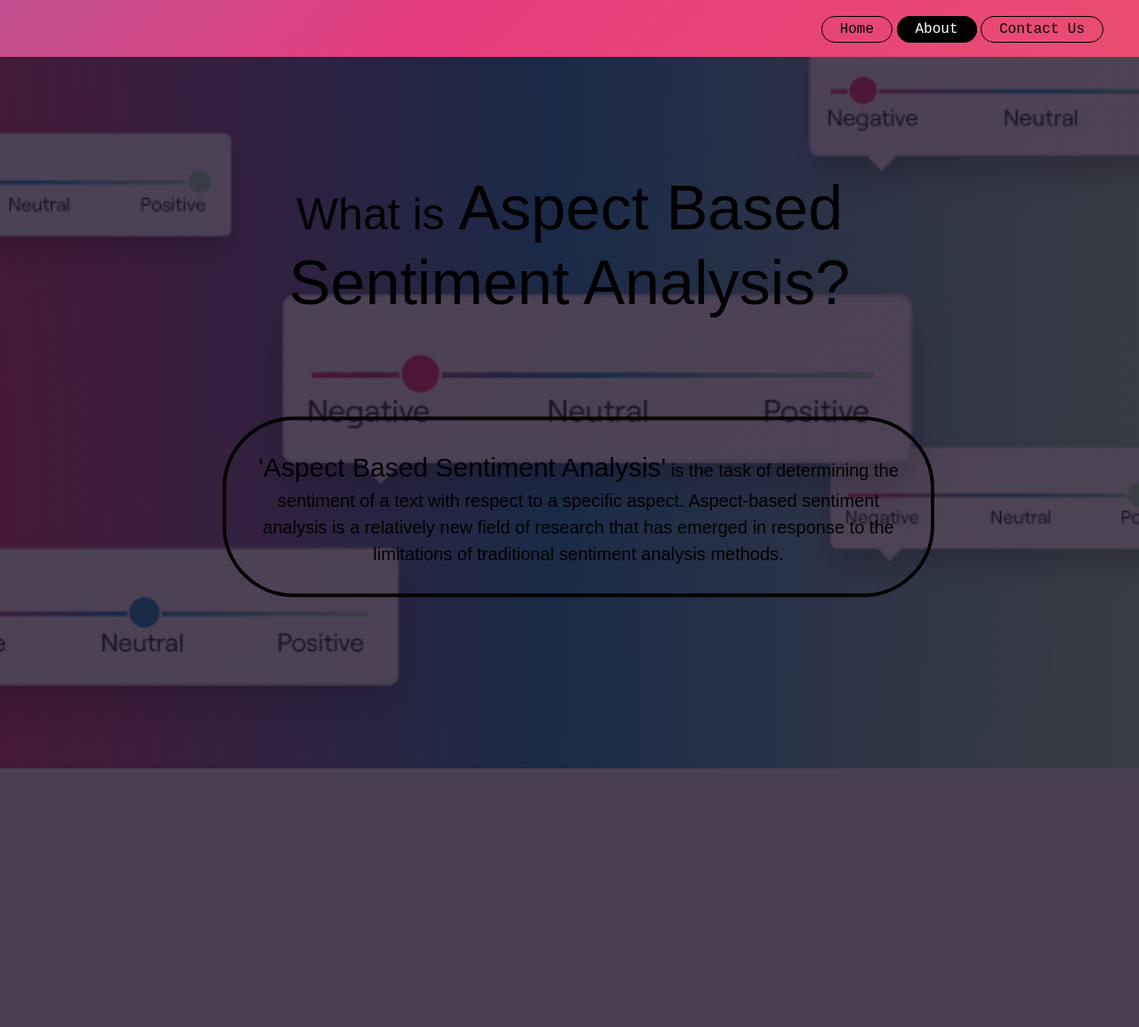
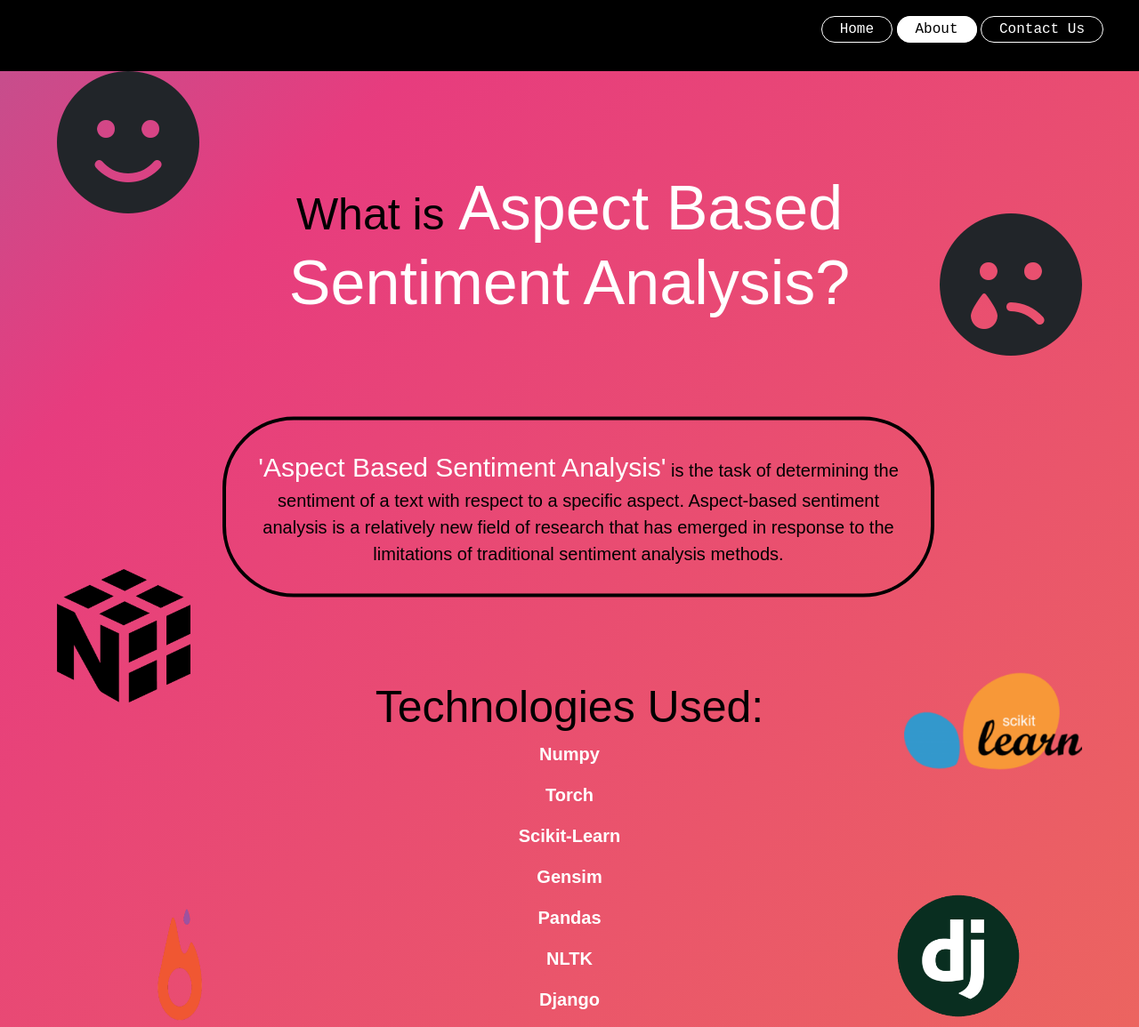
Before and after one commit to MFRSiam/SentimentAnalysis_CSE299, a Django app: page /abouts/ in a window 1280 px wide. Shown: the whole page at 89% size. Before the commit the page ends 864 px from the top, so only its background shows below. Run offline with Django 4.2, Linux system fonts and the light colour scheme; parts of the project's set-up code (start-up, migrations or seed data) failed here and were passed over.

Commit message:
more front end
contact us left

```diff
--- a/webpage/static/css/about.css
+++ b/webpage/static/css/about.css
@@ -1,6 +1,6 @@
 ul li.active2 a{
-    background-color: black;
-    color: white;
+    background-color: white;
+    color: black;
 }
 
 /* img {
@@ -30,7 +30,7 @@ ul li.active2 a{
 }
 
 #design {
-    color: black;
+    color: white;
     font-family: fantasy;
     font-size: 70px;
 }
@@ -43,7 +43,7 @@ ul li.active2 a{
 
 
     text-align: center;
-    color: black;
+    color:  black;
     font-size: 20px;
     font-family: fantasy;
 
@@ -57,31 +57,84 @@ ul li.active2 a{
 }
 
 #absa {
-    color: black;
+    color: white;
     font-family: fantasy;
     font-size: 30px;
 }
 
-.pic {
-    min-height: 100vh;
-    width: 100%;
-    background-image: linear-gradient(rgba(4, 9, 30, 0.7), rgba(4, 9, 30, 0.7));
-    /* background-image: url('/static/img/try.jpg'); */
-    background-position: center;
-    background-size: cover;
-    position: relative;
+.tech {
+    position: absolute;
+    top: 120%;
+    left: 50%;
+    transform: translate(-50%, -50%);
 }
 
-.pic::after {
-    content: "";
+.tech h3{
+    text-align: center;
+    color: black;
+    font-size: 50px;
+    font-family: fantasy;
+}
+#random {
+    font-family: fantasy;
+    text-align: center;
+    color: white;
+    font-size: 20px;
+    font-weight: 800;
+
+}
+
+.e1 {
     position: absolute;
-    top: 0;
-    left: 0;
-    right: 0;
-    bottom: 0;
-    background-image: url('/static/img/try.jpg');
-    background-position: center;
-    background-size: cover;
-    opacity: 0.7;
-    z-index: -1;
+    top: 10%;
+    left: 5%;
+    /* transform: translate(-50%, -50%); */
 }
+.e2 {
+    position: absolute;
+    top: 30%;
+    right: 5%;
+    /* transform: translate(-50%, -50%); */
+}
+
+
+.i1 {
+    position: absolute;
+    top: 80%;
+    left: 5%;
+    /* transform: translate(-50%, -50%); */
+}
+.i1 img{
+    width: 150px;
+    height: 150px;
+}
+.i2 {
+    position: absolute;
+    top: 90%;
+    right: 5%;
+    /* transform: translate(-50%, -50%); */
+}
+.i2 img{
+    width: 200px;
+    height: 200px;
+}
+.i3 {
+    position: absolute;
+    top: 125%;
+    left: 10%;
+    /* transform: translate(-50%, -50%); */
+}
+.i3 img{
+    width: 150px;
+    height: 150px;
+}
+.i4 {
+    position: absolute;
+    top: 125%;
+    right: 10%;
+    /* transform: translate(-50%, -50%); */
+}
+.i4 img{
+    width: 150px;
+    height: 150px;
+}
--- a/webpage/static/css/contact.css
+++ b/webpage/static/css/contact.css
@@ -1,6 +1,6 @@
 ul li.active3 a{
-    background-color: black;
-    color: white;
+    background-color: white;
+    color: black;
 }
 
 /* .question {
--- a/webpage/static/css/core.css
+++ b/webpage/static/css/core.css
@@ -30,9 +30,11 @@ body {
 }
 
 header {
-    height: 8vh;
-    background-size: cover;
-    background-position: center;
+    height: 10vh;
+    /* background-size: cover; */
+    /* background-position: center; */
+    /* background-image: url("static/img/bg.jpg") */
+    background: black;
 }
 
 ul {
@@ -48,16 +50,16 @@ ul li {
 ul li a {
     font-family: 'Courier New', Courier, monospace;
     text-decoration: none;
-    color: black;
+    color: white;
     padding: 5px 20px;
-    border: 1px solid black;
+    border: 1px solid white;
     border-radius: 20px;
     transition: 0.6s ease;
 }
 
 ul li a:hover {
-    background-color: black;
-    color: white;
+    background-color: white;
+    color: black;
 }
 
 .main {
--- a/webpage/templates/_base.html
+++ b/webpage/templates/_base.html
@@ -10,7 +10,9 @@
         {% endblock title %}
     </title>
     <link href="https://cdn.jsdelivr.net/npm/bootstrap@5.3.0/dist/css/bootstrap.min.css" rel="stylesheet" integrity="sha384-9ndCyUaIbzAi2FUVXJi0CjmCapSmO7SnpJef0486qhLnuZ2cdeRhO02iuK6FUUVM" crossorigin="anonymous">
+    <link rel="stylesheet" href="https://cdnjs.cloudflare.com/ajax/libs/font-awesome/6.4.0/css/all.min.css" integrity="sha512-iecdLmaskl7CVkqkXNQ/ZH/XLlvWZOJyj7Yy7tcenmpD1ypASozpmT/E0iPtmFIB46ZmdtAc9eNBvH0H/ZpiBw==" crossorigin="anonymous" referrerpolicy="no-referrer" />
     <link rel="stylesheet" href="{% static 'css/core.css' %}">
+
 </head>
 <body>
     <!-- <img src="{%static 'img/2.png'%}" alt=""> -->
--- a/webpage/templates/abouts.html
+++ b/webpage/templates/abouts.html
@@ -9,9 +9,7 @@
 <link rel="stylesheet" href="{% static 'css/about.css' %}">
 <!-- <img src="{% static 'img/2.png' %}"> -->
 
-<div class="pic">
 
-</div>
 <div class="question">
     <h2>What is<span id="design">  Aspect Based Sentiment Analysis?</span></h2>
 </div>
@@ -22,5 +20,43 @@
     response to the limitations of traditional sentiment analysis methods.
 </div>
 
+<div class="tech">
+    <h3>Technologies Used:</h3>
+    <span id="random"><p>Numpy</p>
+        <p>Torch</p>
+        <p>Scikit-Learn</p>
+        <p>Gensim</p>
+        <p>Pandas</p>
+        <p>NLTK</p>
+        <p>Django</p></span>
+
+</div>
+<div class="e1">
+    <i class="fa-solid fa-face-smile fa-10x"></i>
+</div>
+<div class="e2">
+    <i class="fa-solid fa-face-sad-tear fa-10x"></i>
+</div>
+
+
+<div class="i1">
+    <img src="{% static 'img/numpy.png'%}" alt="">
+</div>
+<div class="i2">
+    <img src="{% static 'img/scikit.png'%}" alt="">
+</div>
+<div class="i3">
+    <img src="{% static 'img/pytorch.png'%}" alt="">
+</div>
+<div class="i4">
+    <img src="{% static 'img/django.png'%}" alt="">
+</div>
+
+
+
+
+
+
+
 
 {% endblock content %}
--- a/webpage/templates/index.html
+++ b/webpage/templates/index.html
@@ -30,9 +30,9 @@
     {% endif %}
 </div>
 
-<div>
+<div class="history">
     {% for x in history %}
-        <p>{{x.sentence}} Sentiment: {{x.sentiment}} Aspect: {{x.aspect}}</p>
+        <p><span id="rand">Input:</span> {{x.sentence}};   <span id="rand">Sentiment:</span> {{x.sentiment}};   <span id="rand">Aspect:</span> {{x.aspect}}</p>
     {% endfor %}
 </div>
 
```
Also changed, not shown: webpage/static/css/index.css (+32 -4 lines), webpage/static/img/bg.jpg (added), webpage/static/img/django.png (added), webpage/static/img/michael.jpg (added), webpage/static/img/numpy.png (added), webpage/static/img/pytorch.png (added), webpage/static/img/scikit.png (added), webpage/static/img/siam.jpg (added).
